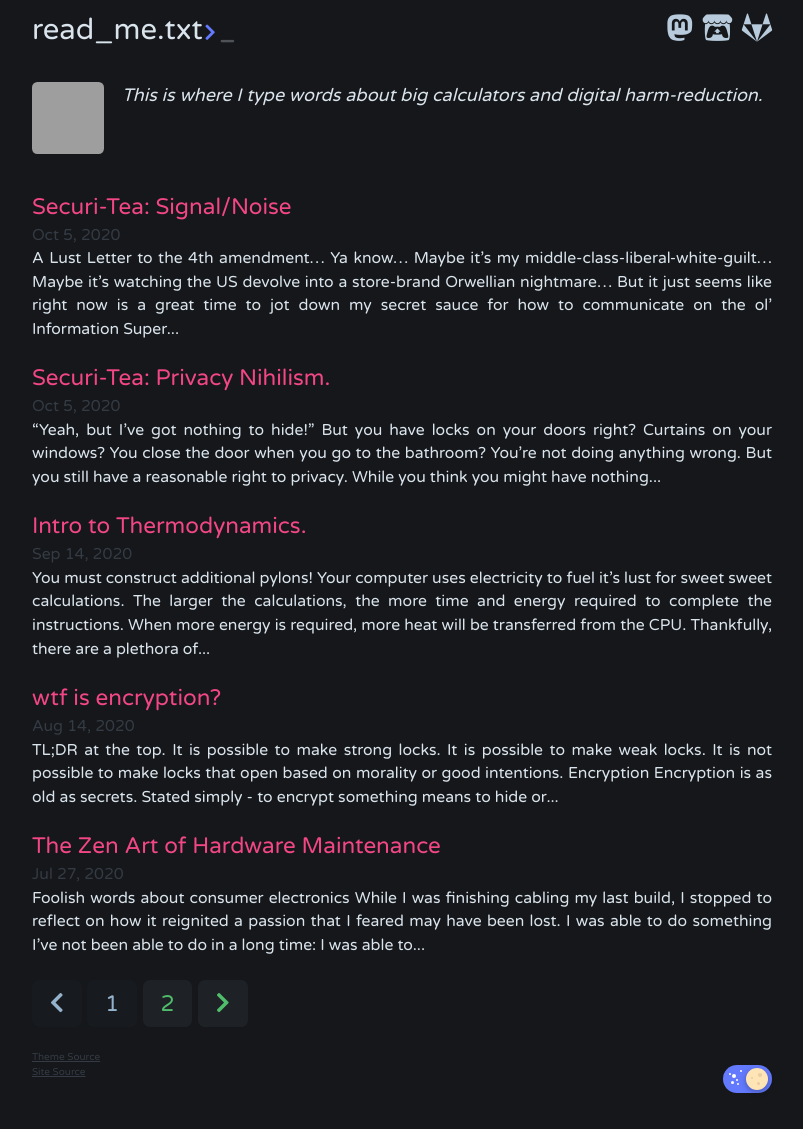
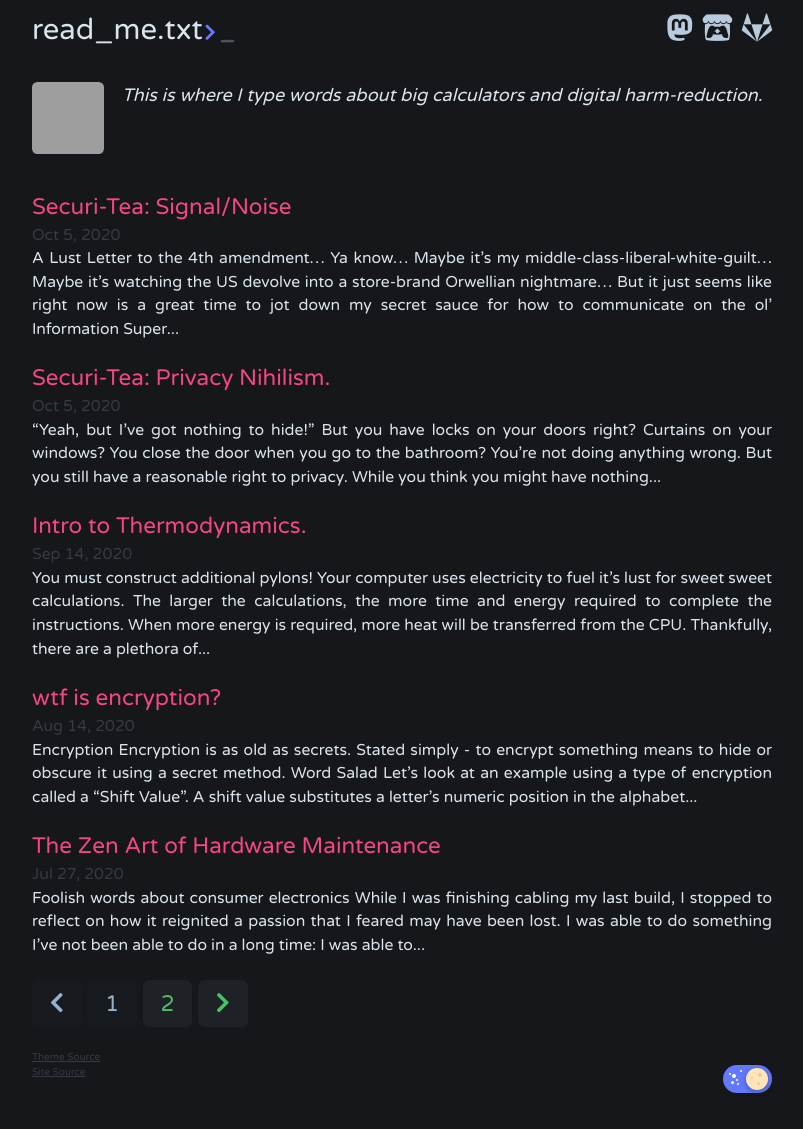
Before and after one commit to matrix8967/text-mainframe-computer-mirror, a Jekyll site: the page built from index.html, in a window 1280 px wide. Shown: the whole page, without its empty margins (238-1041 px from the left). Built offline with Jekyll 4.4.1, drawn with Linux system fonts in a browser that asks for light colours; the list of posts is cut into pages by our own code; grey boxes are pictures that could not be loaded.

Commit message:
touch ups.

```diff
--- a/_posts/2020-08-14-encryption-101.md
+++ b/_posts/2020-08-14-encryption-101.md
@@ -4,12 +4,6 @@ title:  "wtf is encryption?"
 description: URYYB JBEYQ.
 tags: Encryption-101
 ---
-
-# TL;DR at the top.
-
-* It is possible to make strong locks.
-* It is possible to make weak locks.
-* It *is not* possible to make locks that open based on morality or good intentions.
 
 ## **Encryption**
 
```
Also changed, not shown: _posts/2020-10-05-Securi-tea-01.md (+11 -0 lines).
